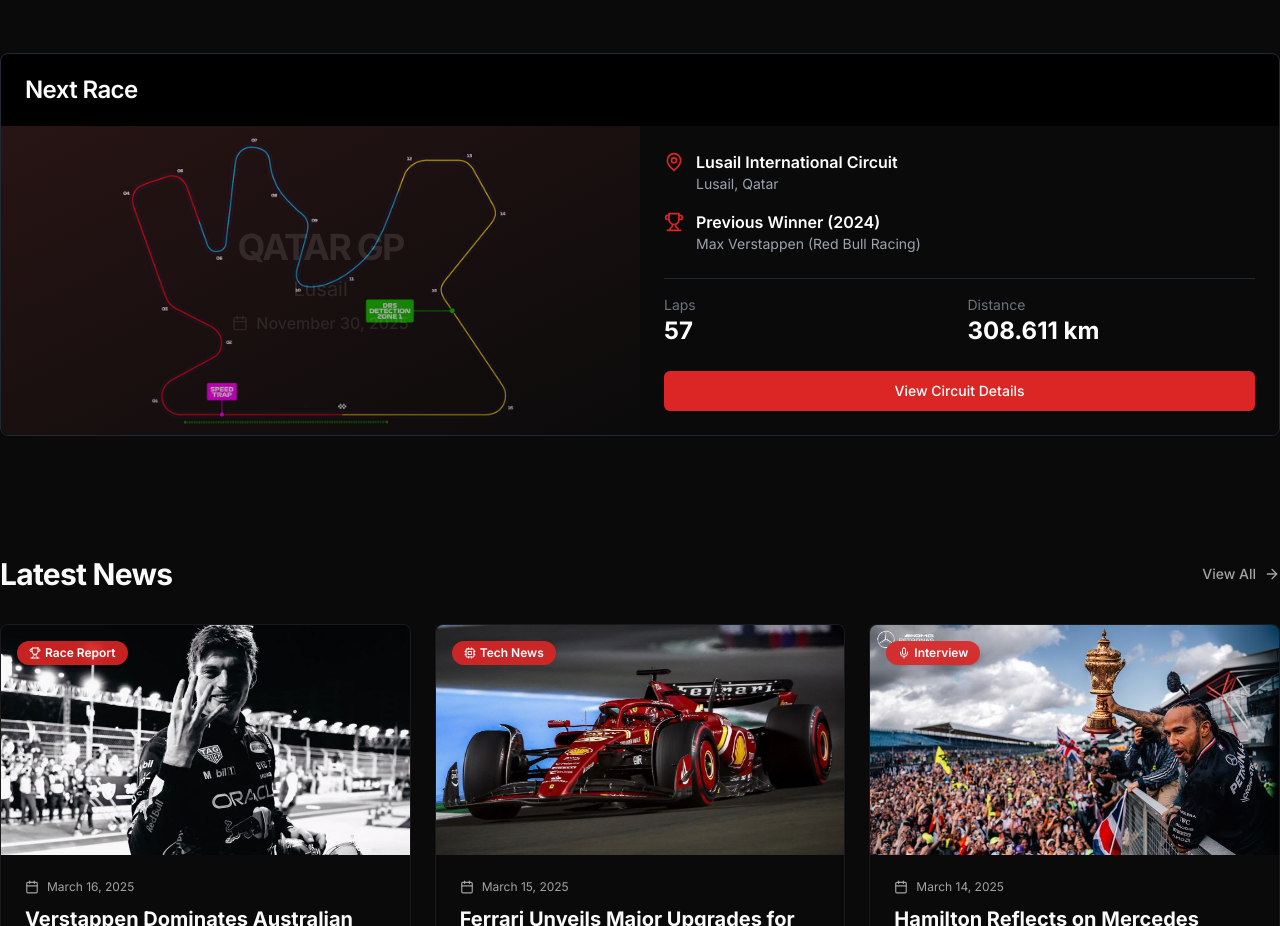
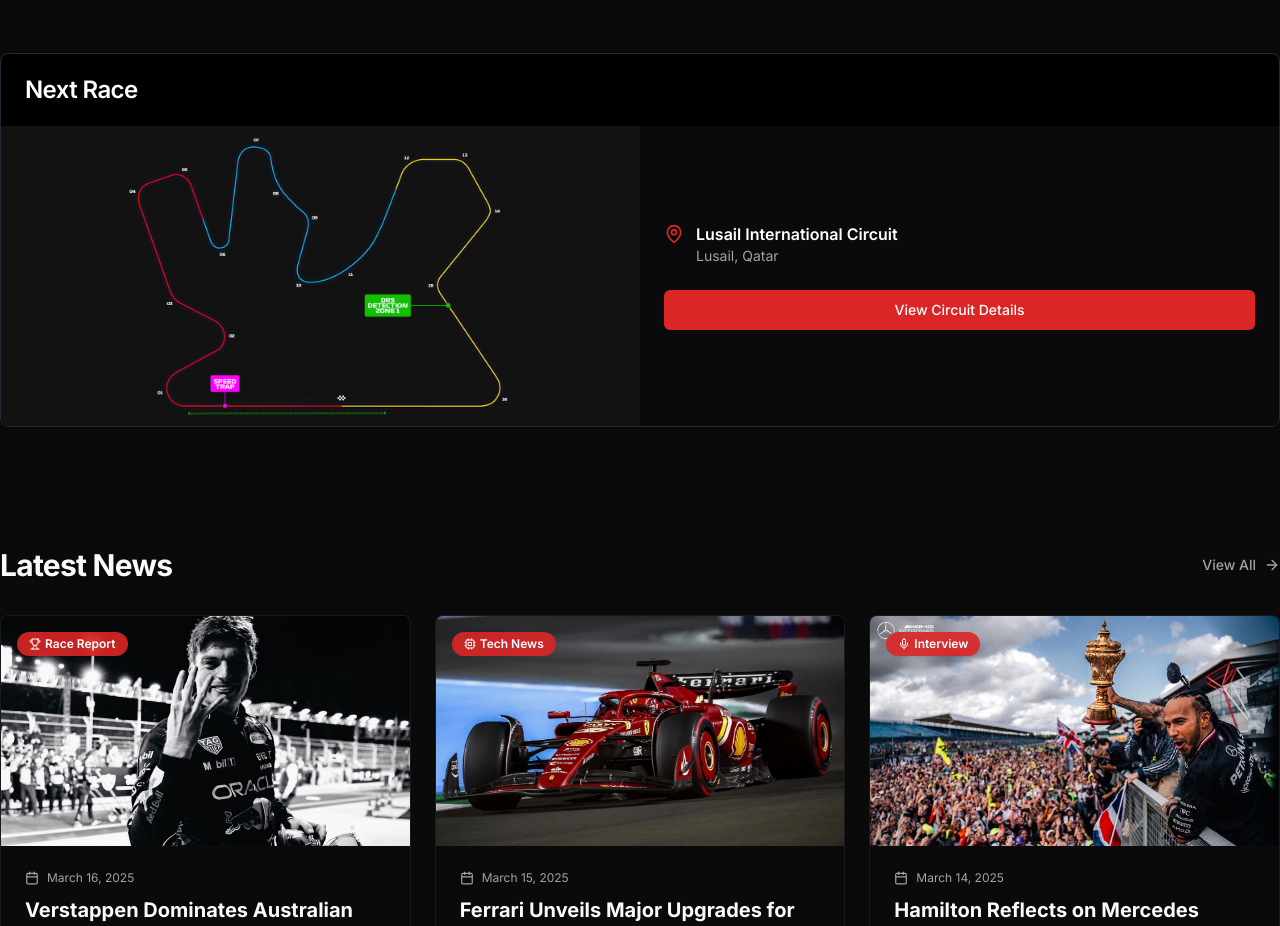
Before and after one commit to subashsankar99/F1-Club, a Next.js app: page /F1-Club/ in a window 1280 px wide. Shown: the part 1200-2126 px from the top of the page. Built offline with nearby package versions, Linux system fonts and the light colour scheme.

Commit message:
Refactor UpcomingRace component for clarity

```diff
--- a/components/homepage/upcoming-race.tsx
+++ b/components/homepage/upcoming-race.tsx
@@ -10,19 +10,17 @@
 const UpcomingRace = () => {
   const nextRace = circuits.find((c) => c.status === "upcoming") || circuits[0];
 
+  // ... (Date/Winner logic remains the same) ...
   const formattedDate = new Date(nextRace.raceDate).toLocaleDateString("en-US", {
     month: "long",
     day: "numeric",
     year: "numeric",
   });
-
-  const latestWinner = nextRace.pastWinners && nextRace.pastWinners.length > 0
-    ? nextRace.pastWinners[0]
-    : null;
-
+  const latestWinner = nextRace.pastWinners && nextRace.pastWinners.length > 0 ? nextRace.pastWinners[0] : null;
   const gpName = `${nextRace.country.toUpperCase()} GP`;
 
   return (
+    // ADDED ID HERE ↓
     <section id="next-race-section" className="py-10 container mx-auto">
       <Card className="overflow-hidden bg-black border-gray-800">
         <CardHeader>
@@ -38,21 +36,10 @@
                     fill
                     className="object-contain p-2 opacity-100 transition-transform duration-700 group-hover:scale-110"
                     />
-                     <div className="absolute inset-0 bg-gradient-to-br from-red-900/20 to-black/40" />
-                     <div className="relative z-10 h-full flex items-center justify-center">
-                        <div className="text-center space-y-2 p-8 opacity-10 group-hover:opacity-100 transition-opacity duration-300">
-                            <h3 className="text-4xl font-bold text-white tracking-tighter">{gpName}</h3>
-                            <p className="text-xl text-gray-100">{nextRace.city}</p>
-                            <div className="flex items-center justify-center gap-2 text-gray-200 font-medium">
-                            <Calendar className="h-4 w-4" />
-                            <span>{formattedDate}</span>
-                            </div>
-                        </div>
-                    </div>
                 </div>
-
                 {/* Right Side Details */}
                 <div className="p-6 space-y-6 bg-[#0a0a0a] text-white flex flex-col justify-center">
+                    {/* ... content ... */}
                     <div className="space-y-4">
                         <div className="flex items-start gap-3">
                             <MapPin className="h-5 w-5 text-red-600 mt-0.5" />
@@ -61,31 +48,8 @@
                                 <p className="text-sm text-gray-400">{nextRace.city}, {nextRace.country}</p>
                             </div>
                         </div>
-                        {latestWinner && (
-                            <div className="flex items-start gap-3">
-                                <Trophy className="h-5 w-5 text-red-600 mt-0.5" />
-                                <div>
-                                    <p className="font-semibold text-white">Previous Winner ({latestWinner.year})</p>
-                                    <p className="text-sm text-gray-400">
-                                    {latestWinner.driver} ({latestWinner.team})
-                                    </p>
-                                </div>
-                            </div>
-                        )}
                     </div>
-                     <div className="grid grid-cols-2 gap-4 pt-4 border-t border-gray-800">
-                        <div>
-                            <p className="text-sm text-gray-500">Laps</p>
-                            <p className="text-2xl font-bold text-white">{nextRace.numberOfLaps}</p>
-                        </div>
-                        <div>
-                            <p className="text-sm text-gray-500">Distance</p>
-                            <p className="text-2xl font-bold text-white">{nextRace.raceDistance} km</p>
-                        </div>
-                    </div>
-
-                    {/* --- THIS WAS THE ISSUE --- */}
-                    {/* We removed /F1-Club from here because Next.js adds it automatically */}
+                    {/* Link removed /F1-Club prefix because Link adds it automatically */}
                     <Link
                     href={`/circuits?open=${nextRace.id}&returnTo=/`}
                     className="block w-full"
```
